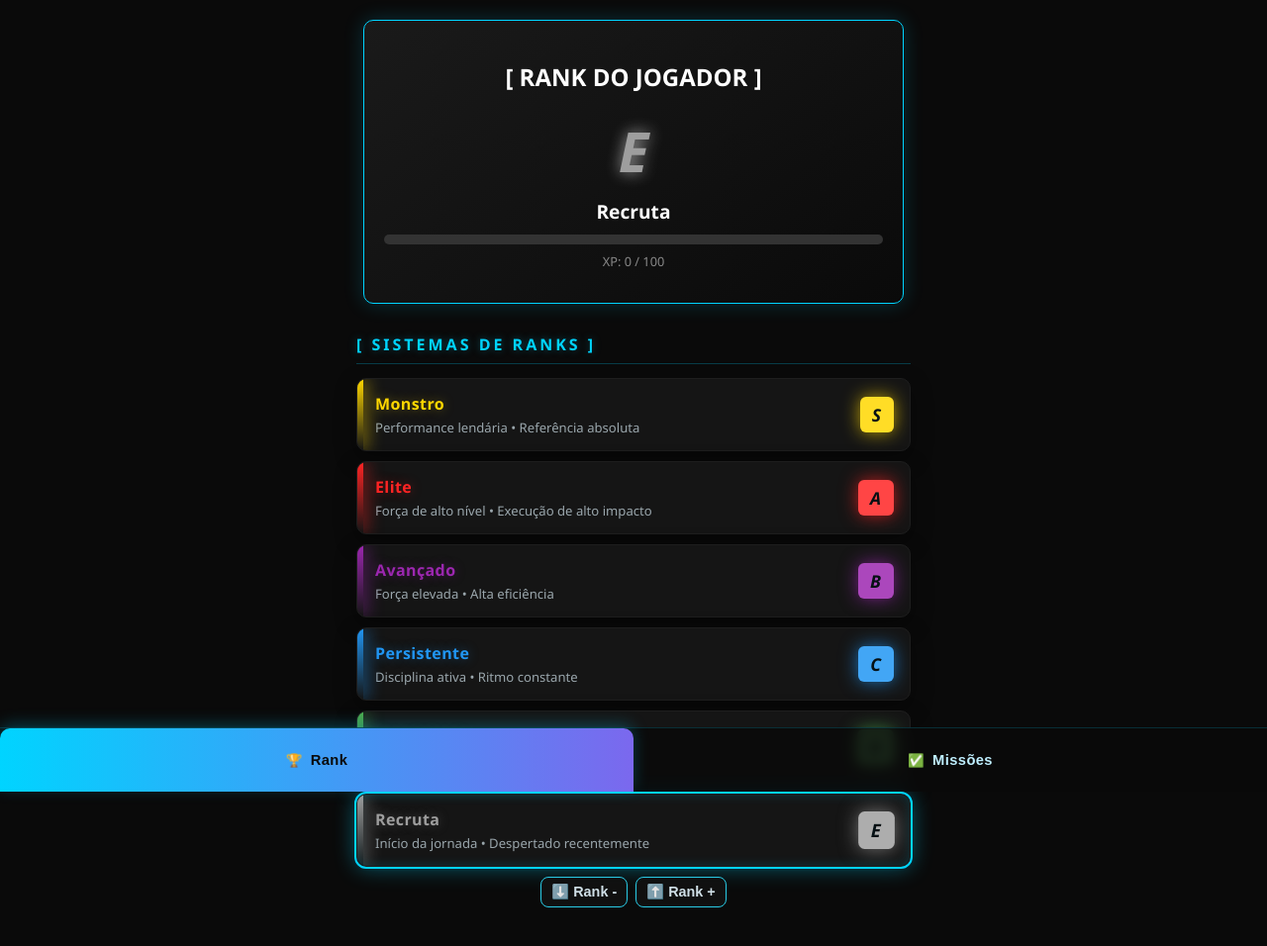
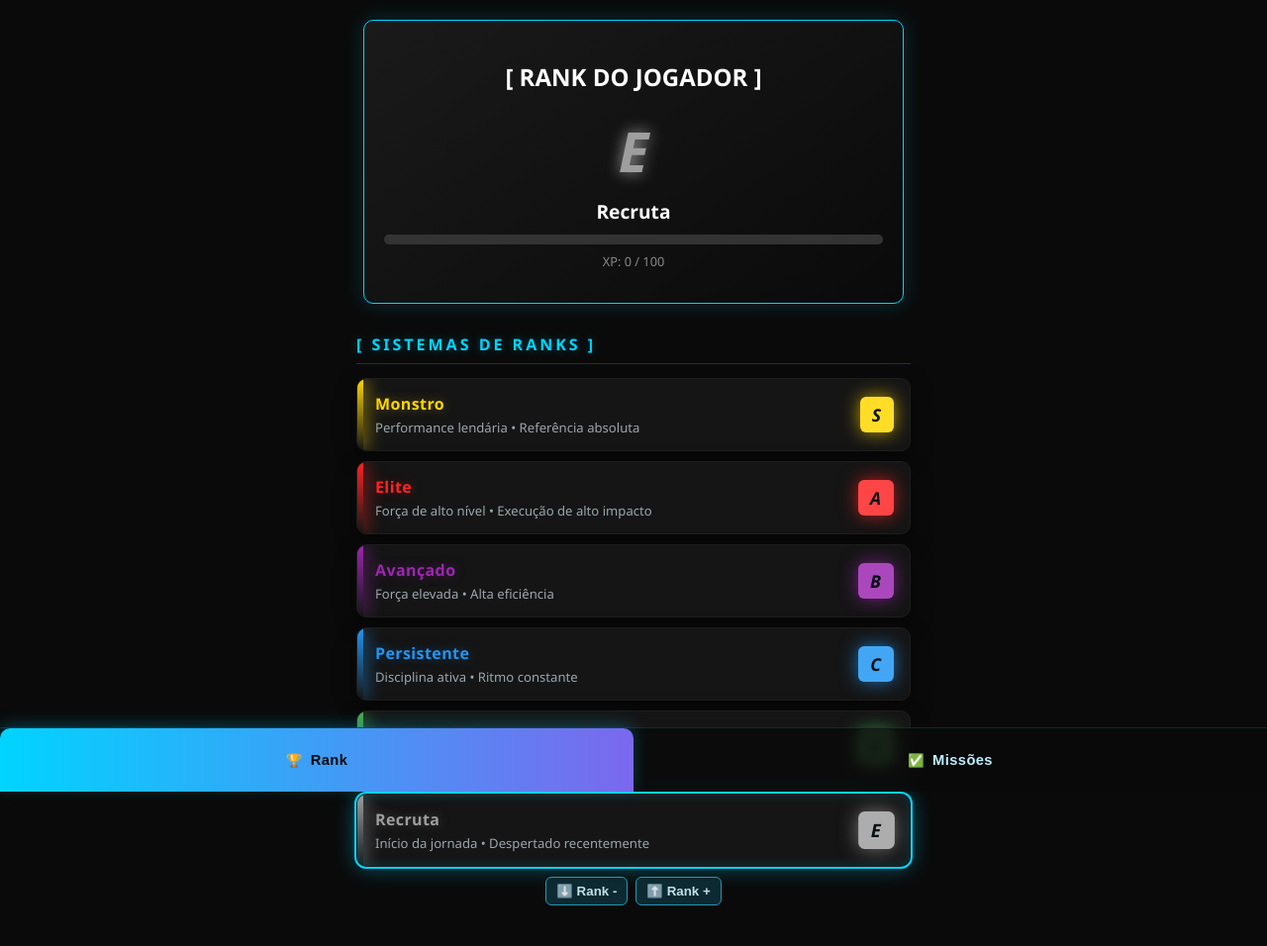
Before and after one commit to NicolasPiveta/RankApp, a plain HTML site: page index.html in a window 1280 px wide. Shown: the whole page at 99% size. Drawn offline with Linux system fonts and the light colour scheme.

Commit message:
Update styles.css

```diff
--- a/styles.css
+++ b/styles.css
@@ -109,27 +109,6 @@ body {
 @keyframes glowPulse {
   0%, 100% { opacity: 0.7; }
   50% { opacity: 1; }
-}
-
-.rank-test-controls {
-  display: flex;
-  gap: 8px;
-  justify-content: center;
-  margin: 30px 0 0;
-  opacity: 0.9;
-}
-
-.rank-test-controls .mini-btn {
-  padding: 6px 10px;
-  background: #111;
-  border: 1px solid #2de1ff;
-  border-radius: 8px;
-  color: #e6f7ff;
-  font-size: 0.9rem;
-}
-
-.rank-test-controls .mini-btn:active {
-  transform: translateY(1px);
 }
 
 .player-name {
```
